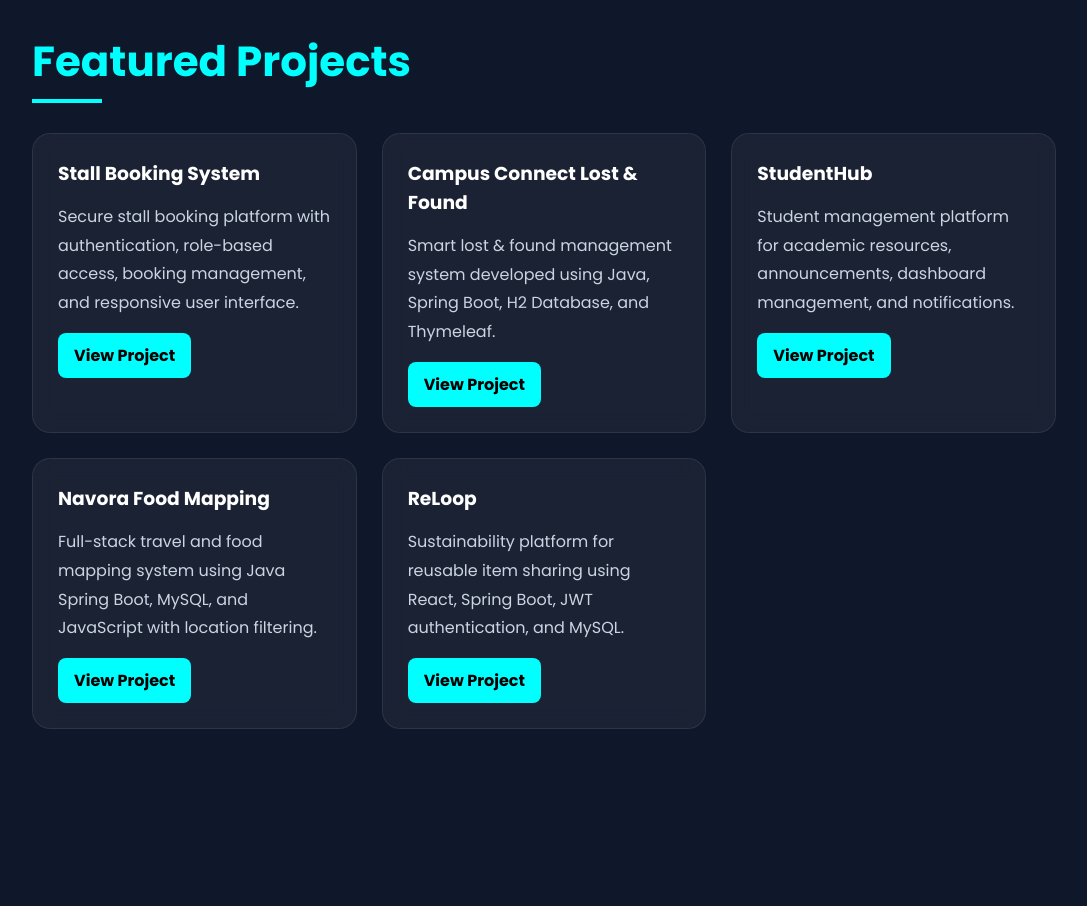
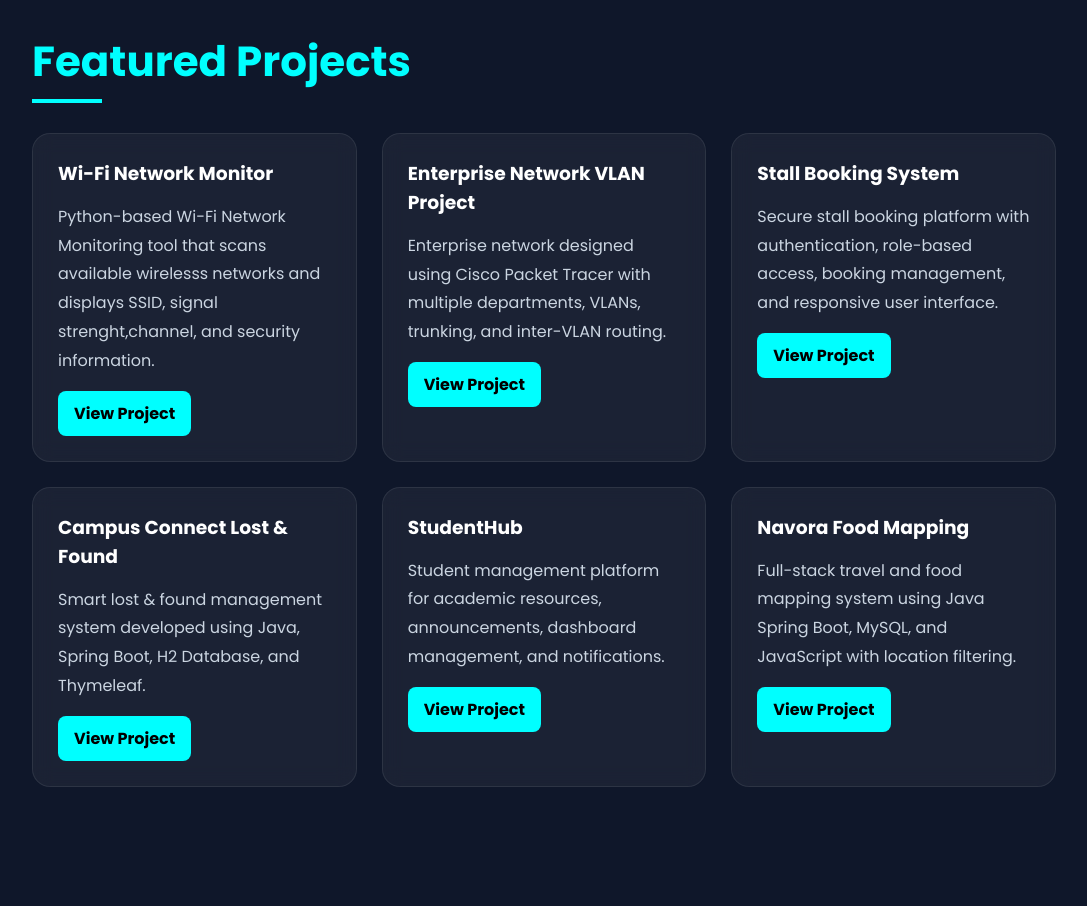
Before and after one commit to haashini2003/portfolio, a plain HTML site: page index.html in a window 1280 px wide. Shown: the part 1880-2786 px from the top of the page, without its empty margins (96-1183 px from the left). Drawn offline with Linux system fonts and the light colour scheme.

Commit message:
updated portfolio prokects

```diff
--- a/index.html
+++ b/index.html
@@ -127,6 +127,44 @@
     <!-- PROJECT -->
     <div class="card">
 
+      <h3>Wi-Fi Network Monitor</h3>
+
+      <p>
+         Python-based Wi-Fi Network Monitoring tool that scans
+         available wirelesss networks and displays SSID,
+         signal strenght,channel, and security information.
+      </p>
+
+      <a href="https://github.com/haashini2003/wifi-network-monitor.git"
+         target="_blank"
+         class="project-btn">
+         View Project
+      </a>
+
+    </div>
+
+    <!-- PROJECT -->
+    <div class="card">
+
+      <h3>Enterprise Network VLAN Project</h3>
+
+      <p>
+         Enterprise network designed using Cisco Packet Tracer
+         with multiple departments, VLANs, trunking,
+         and inter-VLAN routing.
+      </p>
+
+      <a href="https://github.com/haashini2003/enterprise-network-vlan-project.git"
+         target="_blank"
+         class="project-btn">
+         View Project
+      </a>
+
+    </div>
+
+    <!-- PROJECT -->
+    <div class="card">
+
       <h3>Stall Booking System</h3>
 
       <p>
@@ -199,24 +237,6 @@
 
     </div>
 
-    <!-- PROJECT -->
-    <div class="card">
-
-      <h3>ReLoop</h3>
-
-      <p>
-        Sustainability platform for reusable item sharing
-        using React, Spring Boot, JWT authentication,
-        and MySQL.
-      </p>
-
-      <a href="https://github.com/haashini2003/Reloop.git"
-         target="_blank"
-         class="project-btn">
-         View Project
-      </a>
-
-    </div>
 
   </div>
 
```
